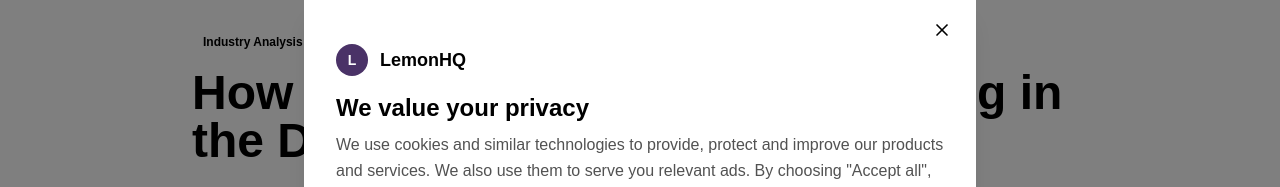
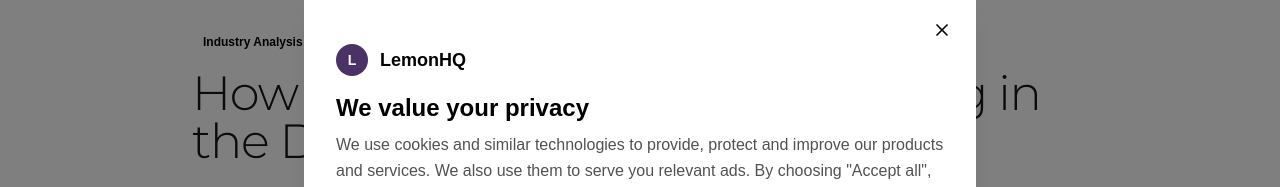
Before and after one commit to LemonHQ/service-site-central-30, a React (Vite) app: page /blog/consulting-industry-evolution in a window 1280 px wide. Shown: the part 151-338 px from the top of the page. Built offline with nearby package versions, Linux system fonts and the light colour scheme.

Commit message:
Fix typography in CTA section
Use theme fonts, sizes, and weights in the CTA section of BlogDetailPage.

```diff
--- a/src/pages/BlogDetailPage.tsx
+++ b/src/pages/BlogDetailPage.tsx
@@ -13,7 +13,7 @@ import {
   HoverCardTrigger
 } from "@/components/ui/hover-card";
 import { useToast } from "@/hooks/use-toast";
-import { H3, Paragraph } from '@/components/ui/Typography';
+import { H1, H3, Paragraph } from '@/components/ui/Typography';
 
 const BlogDetailPage: React.FC = () => {
   const { postId } = useParams<{ postId: string }>();
@@ -87,7 +87,7 @@ const BlogDetailPage: React.FC = () => {
 
         <article className="max-w-4xl mx-auto">
           <Badge className="mb-4">{post.category}</Badge>
-          <h1 className="text-3xl md:text-4xl lg:text-5xl font-bold mb-6">{post.title}</h1>
+          <H1 className="mb-6">{post.title}</H1>
 
           <div className="flex items-center mb-8">
             <Avatar className="h-12 w-12 mr-4">
```
